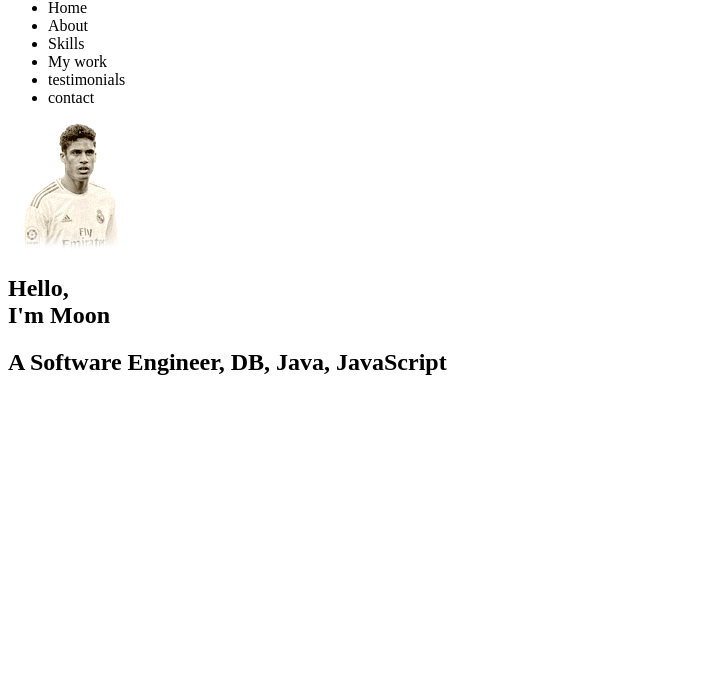
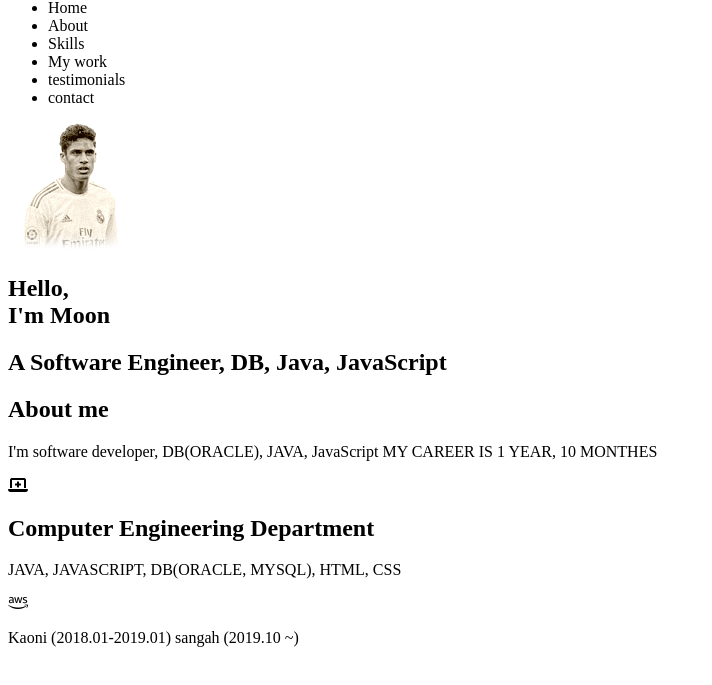
Before and after one commit to kimzisung/Project01, a plain HTML site: page index2.html in a window 1280 px wide. Shown: the part 43-728 px from the top of the page, without its empty margins (0-712 px from the left). Drawn offline with Linux system fonts and the light colour scheme.

Commit message:
add index2

```diff
--- a/index2.html
+++ b/index2.html
@@ -36,7 +36,27 @@
       <h1 class="home_title">Hello, <br />I'm Moon</h1>
       <h2 id="home_description">A Software Engineer, DB, Java, JavaScript</h2>
     </section>
-    <section id="about"></section>
+    <section id="about">
+      <h1>About me</h1>
+      <p>
+        I'm software developer, DB(ORACLE), JAVA, JavaScript MY CAREER IS 1
+        YEAR, 10 MONTHES
+      </p>
+
+      <div class="about_major">
+        <div id="major_icon"><i class="fas fa-laptop-medical"></i></div>
+        <h2 id="major_name">Computer Engineering Department</h2>
+        <p id="major_description">
+          JAVA, JAVASCRIPT, DB(ORACLE, MYSQL), HTML, CSS
+        </p>
+      </div>
+      <div id="about_jobs">
+        <div id="job">
+          <i class="fab fa-aws"></i>
+          <p id="job_description">Kaoni (2018.01-2019.01) sangah (2019.10 ~)</p>
+        </div>
+      </div>
+    </section>
     <section id="skills"></section>
     <section id="work"></section>
     <section id="testimonials"></section>
```
